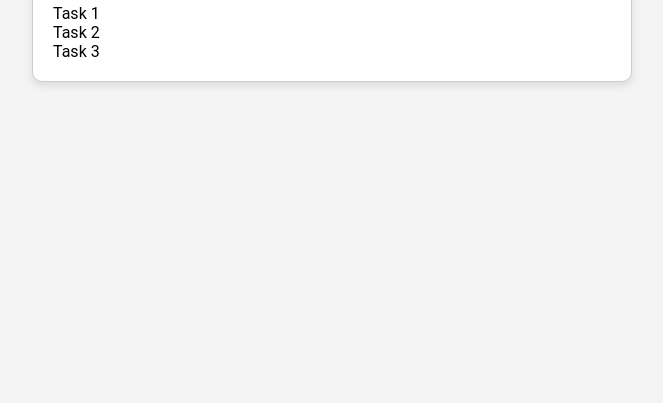
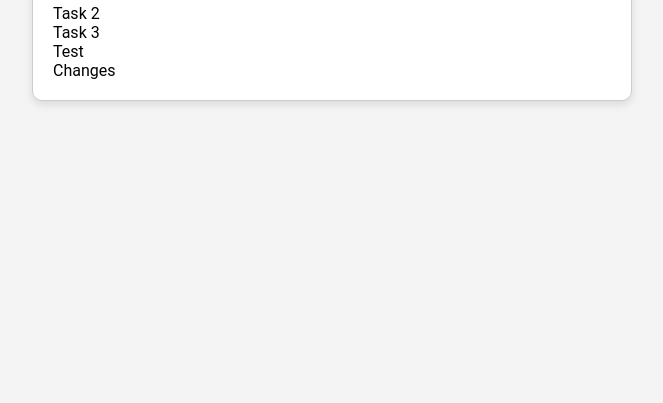
Before and after one commit to null-brain-true/git-practice-repo, a plain HTML site: page index.html in a window 1280 px wide. Shown: the part 397-800 px from the top of the page, without its empty margins (308-971 px from the left). Drawn offline with Linux system fonts and the light colour scheme.

Commit message:
Added some changes

```diff
--- a/index.html
+++ b/index.html
@@ -13,6 +13,8 @@
         <li>Task 1</li>
         <li>Task 2</li>
         <li>Task 3</li>
+        <li>Test</li>
+        <li>Changes</li>
       </ul>
     </div>
 
```
